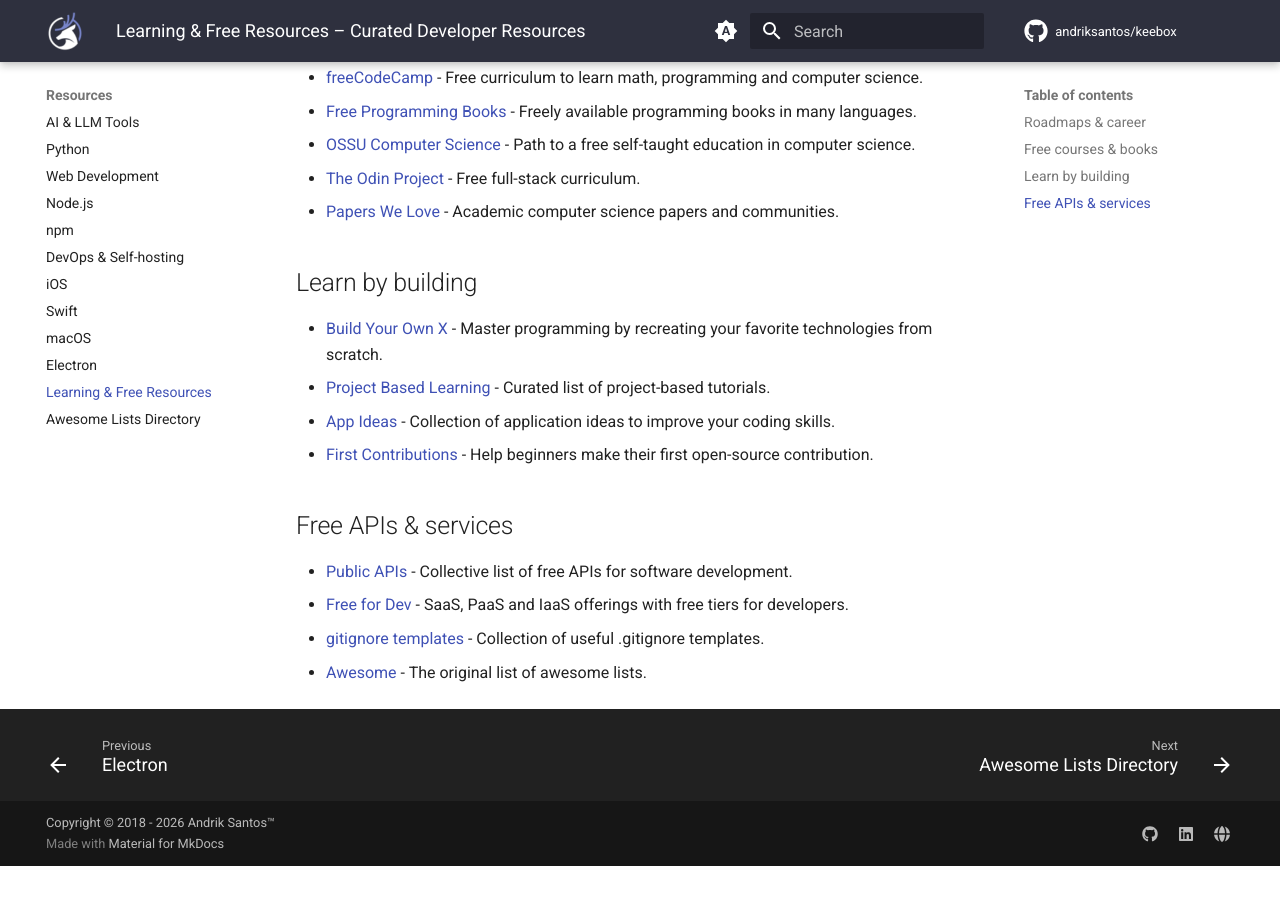
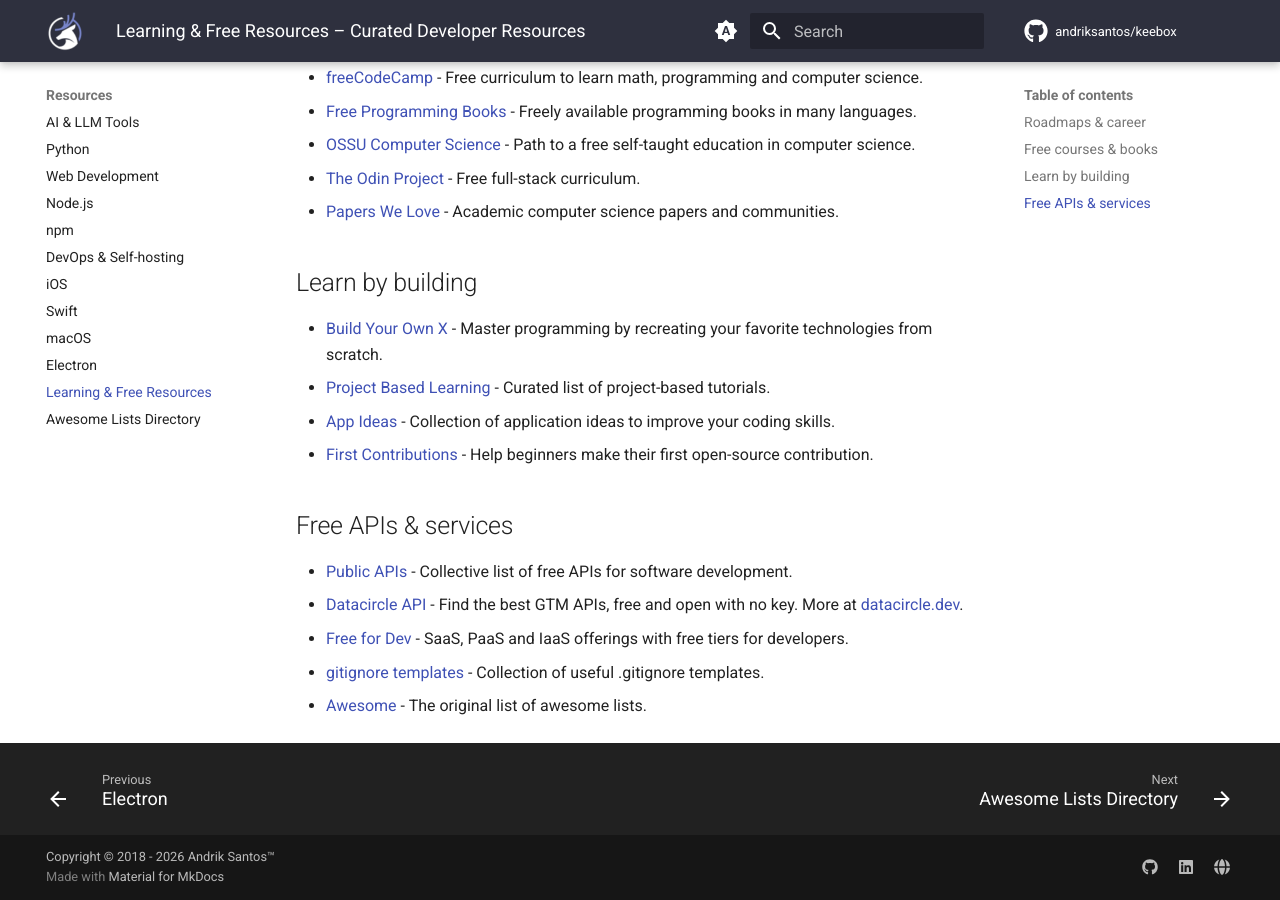
Before and after one commit to andriksantos/keebox, an MkDocs documentation site: the page built from docs/learn.md, in a window 1280 px wide and 900 px high, scrolled down 766 px. Built offline with MkDocs 1.6.1 and Material for MkDocs 9.7.7, drawn with Linux system fonts in a browser that asks for light colours; comment, search, counter and statistics services are not loaded; before the commit the page ends 1632 px from its top, so only the background shows below that.

Commit message:
Add Datacircle API

```diff
--- a/docs/learn.md
+++ b/docs/learn.md
@@ -36,6 +36,7 @@ Free books, courses, roadmaps, public APIs and developer tools with free tiers t
 ## Free APIs & services
 
 - [Public APIs](https://github.com/public-apis/public-apis) - Collective list of free APIs for software development.
+- [Datacircle API](https://api.datacircle.dev/v1) - Find the best GTM APIs, free and open with no key. More at [datacircle.dev](https://datacircle.dev).
 - [Free for Dev](https://github.com/ripienaar/free-for-dev) - SaaS, PaaS and IaaS offerings with free tiers for developers.
 - [gitignore templates](https://github.com/github/gitignore) - Collection of useful .gitignore templates.
 - [Awesome](https://github.com/sindresorhus/awesome) - The original list of awesome lists.
```
